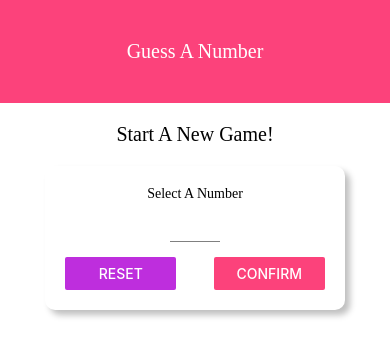
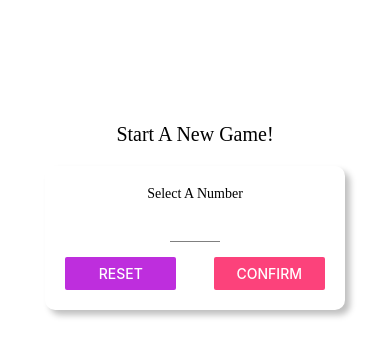
Before and after one commit to khaledrefaat/React-Native, a React Native app in the folder guessANumber/: screen / in a window 390 px wide. Shown: the top 356 px of the page. Built offline with nearby package versions, Linux system fonts and the light colour scheme; a web font is replaced by a local one.

Commit message:
applying style for different platforms

```diff
--- a/guessANumber/components/Header.js
+++ b/guessANumber/components/Header.js
@@ -16,13 +16,15 @@ const Header = ({ title }) => {
 const styles = StyleSheet.create({
   header: {
     width: '100%',
-    backgroundColor: Colors.primary,
+    backgroundColor: Platform.OS === 'android' ? Colors.primary : '#fff',
     paddingHorizontal: 10,
     paddingVertical: 30,
+    borderBottomColor: Platform.OS === 'ios' ? '#ccc' : 'transparent',
+    borderBottomWidth: Platform.OS === 'ios' ? 2 : 0,
   },
   title: {
     textAlign: 'center',
-    color: '#fff',
+    color: Platform.OS === 'ios' ? Colors.primary : '#fff',
   },
 });
 
```
